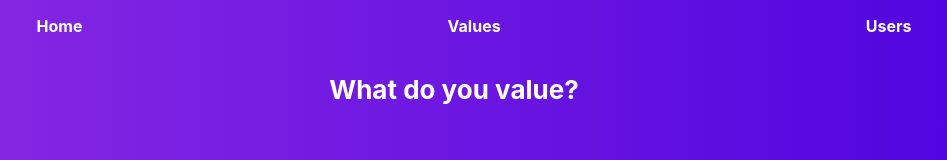
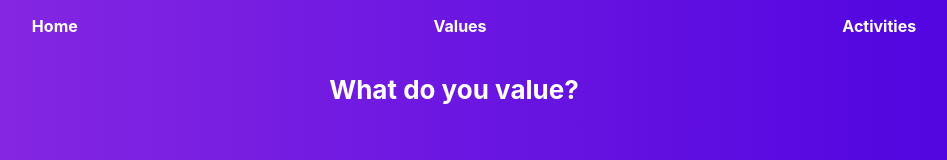
Before and after one commit to dacrands/values-client, a React (Create React App) app: page / in a window 1280 px wide. Shown: the top 160 px of the page, without its empty margins (186-1133 px from the left). Built offline with nearby package versions, Linux system fonts and the light colour scheme.

Commit message:
Delete Users function

```diff
--- a/src/App.tsx
+++ b/src/App.tsx
@@ -8,6 +8,7 @@ import {
 import './App.scss';
 
 import Values from "./components/Values"
+import Value from "./components/Value"
 import Home from "./components/Home"
 
 export default function App() {
@@ -23,7 +24,7 @@ export default function App() {
               <Link to="/values">Values</Link>
             </li>
             <li>
-              <Link to="/users">Users</Link>
+              <Link to="/activities">Activities</Link>
             </li>
           </ul>
         </nav>
@@ -35,7 +36,7 @@ export default function App() {
             <Values />
           </Route>
           <Route path="/activities">
-            <Users />
+            <Value />
           </Route>
           <Route path="/">
             <Home />
@@ -45,7 +46,3 @@ export default function App() {
     </Router>
   );
 }
-
-function Users() {
-  return <h2>Users</h2>;
-}
```
